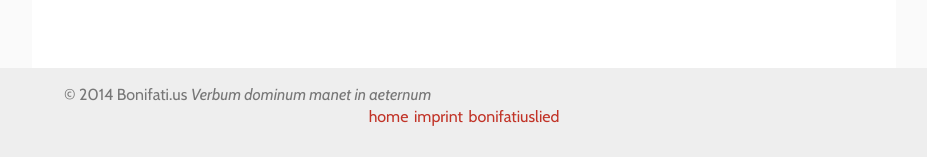
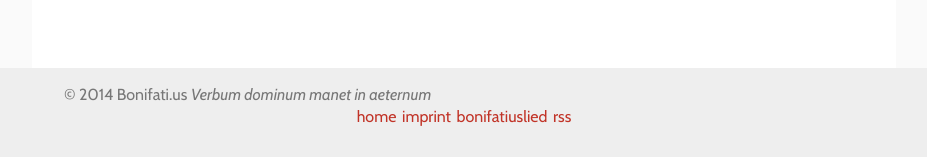
Before and after one commit to Bonifatius/bonifatius.github.io, a Jekyll site: the page built from index.html, in a window 1280 px wide. Shown: the part 741-898 px from the top of the page, without its empty margins (176-1103 px from the left). Built offline with Jekyll 4.4.1, drawn with Linux system fonts in a browser that asks for light colours; some web fonts are replaced; Markdown is read by kramdown in place of the engine named in the settings.

Commit message:
rss link in footer

```diff
--- a/_includes/footer.html
+++ b/_includes/footer.html
@@ -10,6 +10,7 @@
               <li><a href="/">home</a></li>
               <li><a href="/imprint">imprint</a></li>
               <li><a href="/bonifatiuslied">bonifatiuslied</a></li>
+              <li><a href="/feed">rss</a></li>
             </ul>
           </div>
           <div class="links">
```
